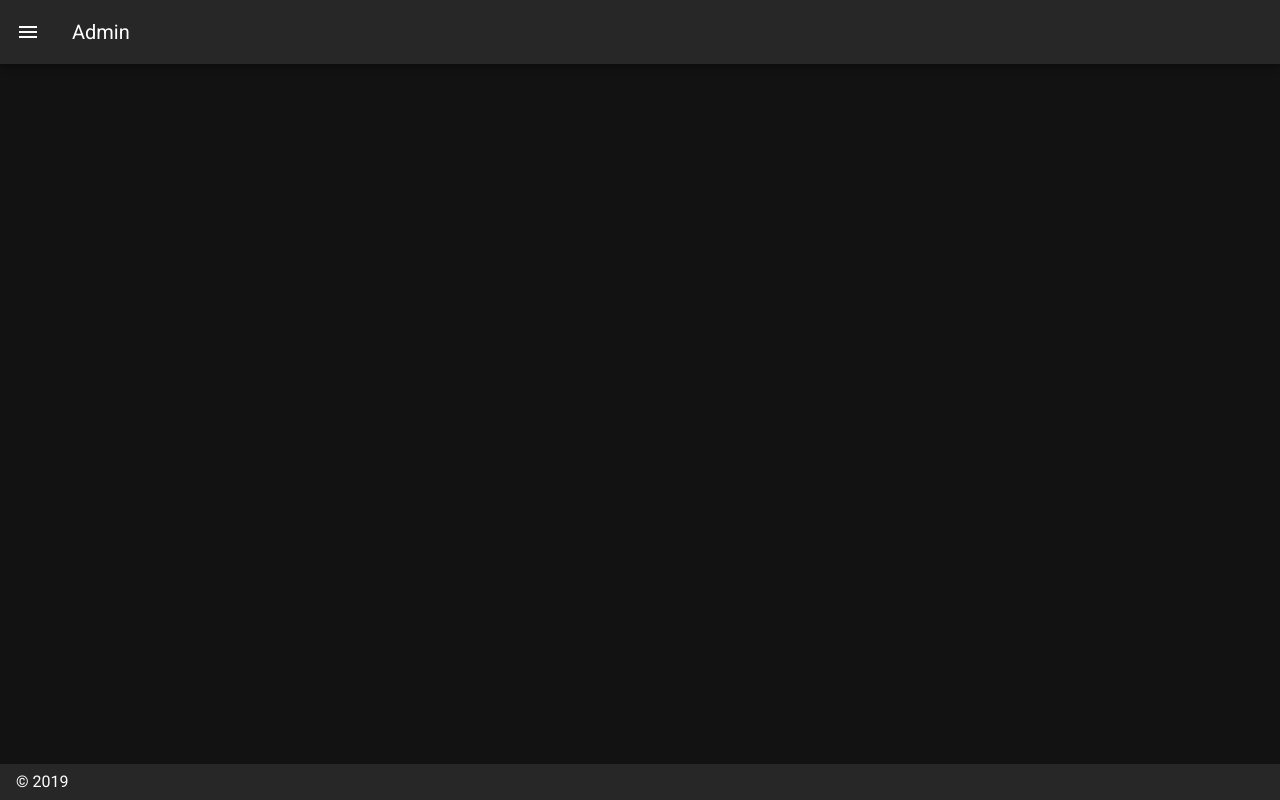
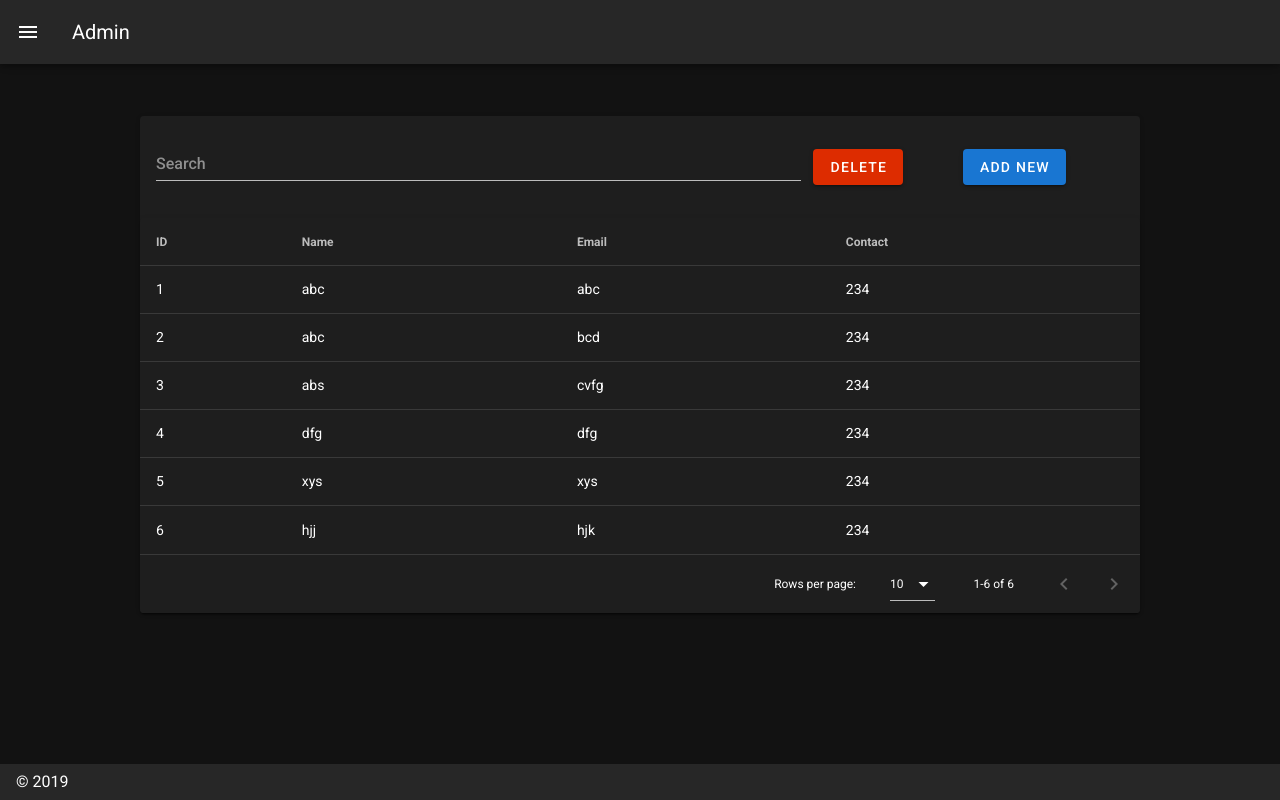
Before and after one commit to iotronlabs/butiq-admin, a Nuxt app: page /configure/users in a window 1280 px wide. Before the commit this address had no page. Built offline with nearby package versions, Linux system fonts and the light colour scheme.

Commit message:
users page ,userform added

```diff
--- /dev/null
+++ b/components/UserForm.vue
@@ -0,0 +1,113 @@
+<template>
+    <v-layout wrap class=" align-center justify-center">
+    <v-flex xs12 sm12 md9 lg9>
+      <v-card class="mx-auto pa-10" light max-width="800">
+
+         <v-card-title class="align-center justify-center display-1 mb-2">User Form</v-card-title>
+         <v-form
+            ref="form"
+            v-model="active"
+        >
+        <!-- name -->
+           <v-text-field
+            v-model="name"
+            :rules="nameRules"
+            label="Name"
+            required
+            outlined
+            ></v-text-field>
+         <!-- email -->
+            <v-text-field
+            v-model="email"
+            :rules="emailRules"
+            label="E-mail"
+            required
+            outlined
+            ></v-text-field>
+        <!-- gender -->
+        <span > Gender </span>
+         <v-radio-group v-model="radioGroup" outlined>
+            <v-radio
+             label="Male"
+             ></v-radio>
+              <v-radio
+             label="Female"
+             ></v-radio>
+              <v-radio
+             label="Others"
+             ></v-radio>
+        </v-radio-group>
+
+
+        <!-- contact number -->
+            <v-text-field
+            v-model="contact"
+            label="Contact Number"
+            required
+            outlined
+            ></v-text-field>
+
+        <!-- address -->
+             <v-text-field
+            v-model="address"
+            label="Address"
+            outlined
+            ></v-text-field>
+
+        <!-- city -->
+            <v-text-field
+            v-model="city"
+            label="City"
+            outlined
+            ></v-text-field>
+
+        <!-- pin -->
+            <v-text-field
+            v-model="pin"
+            label="PIN"
+            outlined
+            ></v-text-field>
+
+         <!--submit  -->
+            <div class="text-center">
+            <v-btn rounded  large class="primary mr-3"> Submit </v-btn>
+            <v-btn color="error" @click="reset" large rounded>  Clear  </v-btn>
+            </div>
+
+        </v-form>
+
+
+      </v-card>
+      </v-flex>
+    </v-layout>
+</template>
+
+<script>
+  export default {
+    data: () => ({
+      active: true,
+      name: '',
+       nameRules: [
+        v => !!v || 'Name is required',
+        v => (v && v.length <= 30) || 'Name must be less than 30 characters',
+      ],
+      email: '',
+      emailRules: [
+        v => !!v || 'E-mail is required',
+        v => /.+@.+\..+/.test(v) || 'E-mail must be valid',
+      ],
+      radioGroup:'',
+      contact:'',
+      address:'',
+      city:'',
+      pin:'',
+
+    }),
+
+    methods: {
+      reset () {
+        this.$refs.form.reset()
+      },
+  },
+}
+</script>
--- /dev/null
+++ b/pages/configure/users.vue
@@ -0,0 +1,108 @@
+<template>
+  <v-card
+    class="mx-auto mt-10"
+    max-width="1000"
+  >
+      <v-card-title class="align justify-end ">
+        <v-flex xs12 sm12 md8 lg8>
+            <v-text-field
+             v-model="search"
+            placeholder="Search"
+            >
+             </v-text-field>
+       </v-flex>
+        <v-flex xs6 sm6 md2 lg2>
+            <v-btn class="ml-3 error"> Delete </v-btn>
+        </v-flex>
+        <!-- <v-flex xs6 sm6 md2 lg2>
+            <v-btn class="primary" >  Add New </v-btn>
+        </v-flex> -->
+
+        <template>
+            <v-dialog v-model="dialog"  max-width="1000px" >
+                <template v-slot:activator="{ on }">
+                    <v-flex xs6 sm6 md2 lg2>
+                     <v-btn color="primary"  v-on="on">Add New</v-btn>
+                    </v-flex>
+                </template>
+                <UserForm />
+            </v-dialog>
+        </template>
+
+ </v-card-title>
+    <v-card>
+     <v-data-table
+      :headers="headers"
+      :items="users"
+      :search="search"
+     >
+     </v-data-table>
+  </v-card>
+
+
+  </v-card>
+</template>
+<script>
+import UserForm from "~/components/UserForm"
+  export default {
+    components:{
+        UserForm
+    },
+    data () {
+      return {
+        search: '',
+        headers: [
+          {
+            text: 'ID',
+            align: 'left',
+            sortable: false,
+            value: 'id',
+          },
+          { text: 'Name', value: 'name' },
+          { text: 'Email', value: 'email' },
+          { text: 'Contact', value: 'contact' },
+
+        ],
+        users: [
+          {
+            id:1,
+            name:'abc',
+            email:'abc',
+            contact:234,
+          },
+          {
+            id:2,
+            name:'abc',
+            email:'bcd',
+            contact:234,
+          },
+          {
+            id:3,
+            name:'abs',
+            email:'cvfg',
+            contact:234,
+          },
+          {
+            id:4,
+            name:'dfg',
+            email:'dfg',
+            contact:234,
+          },
+          {
+            id:5,
+            name:'xys',
+            email:'xys',
+            contact:234,
+          },
+          {
+            id:6,
+            name:'hjj',
+            email:'hjk',
+            contact:234,
+          },
+
+        ],
+      }
+    },
+  }
+</script>
```
Also changed, not shown: 1 other file (tests, documents, lock files or other folders).
